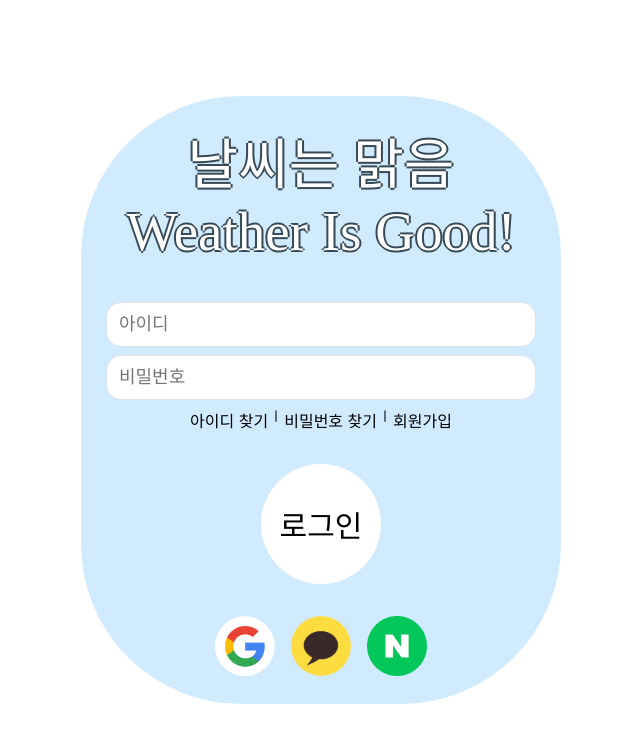
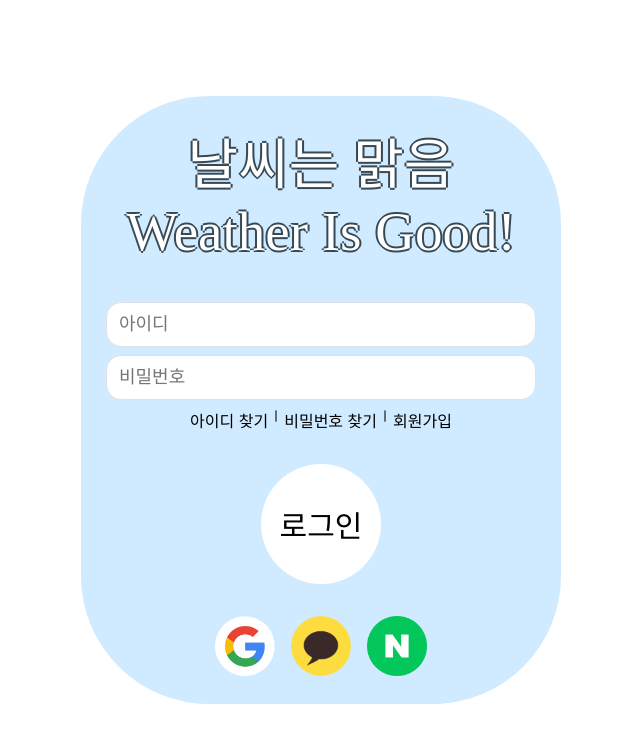
Before and after one commit to KingBoRam/wig-web, a React (Create React App) app: page / in a window 1280 px wide. Shown: the top 742 px of the page, without its empty margins (319-959 px from the left). Built offline with nearby package versions, Linux system fonts and the light colour scheme; a web font is replaced by a local one.

Commit message:
위치수정

```diff
--- a/src/App.js
+++ b/src/App.js
@@ -4,7 +4,7 @@ import WigTemplate from "./compontents/wigtemplate";
 import WigHeader from "./compontents/wigHeader";
 import WigInput from "./compontents/wigInput";
 import WigFind from "./compontents/wigFind";
-import WigLoginButton from "./wigLoginButton";
+import WigLoginButton from "./compontents/wigLoginButton";
 
 const GlobalStyle = createGlobalStyle`body{
   background:white;
--- a/src/compontents/wigtemplate.js
+++ b/src/compontents/wigtemplate.js
@@ -10,7 +10,7 @@ const WigTemplateBlock = styled.div`
   width: 30rem;
   height: 38rem;
   background: #d0ebff;
-  border-radius: 10rem;
+  border-radius: 8rem;
 `;
 function WigTemplate({ children }) {
   return (
```
Also changed, not shown: src/compontents/wigLoginButton.js (renamed from src/wigLoginButton.js).
